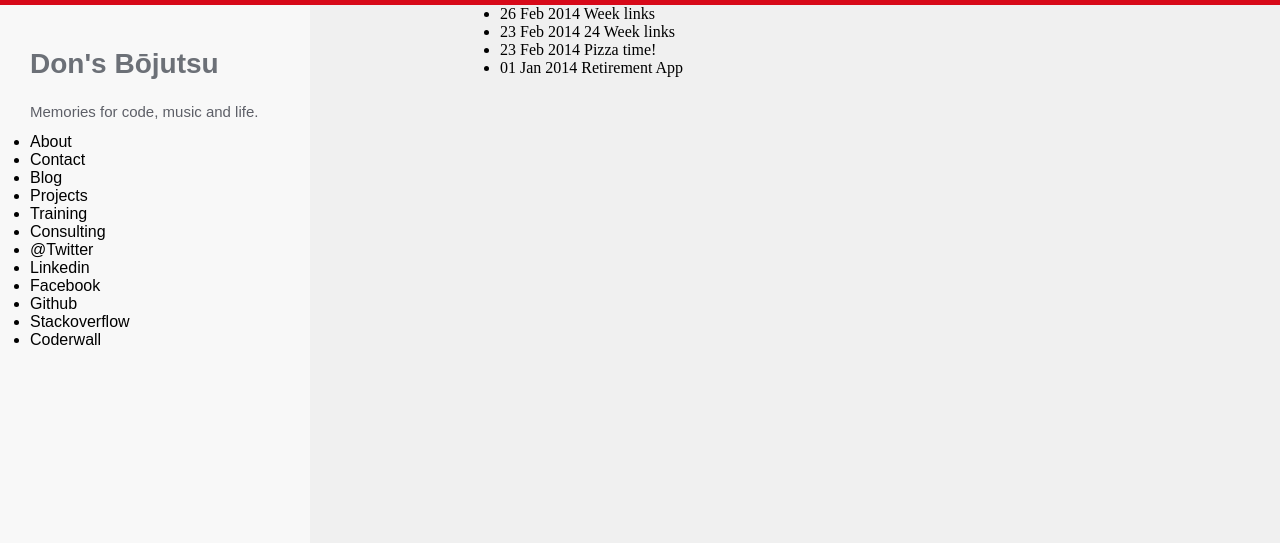
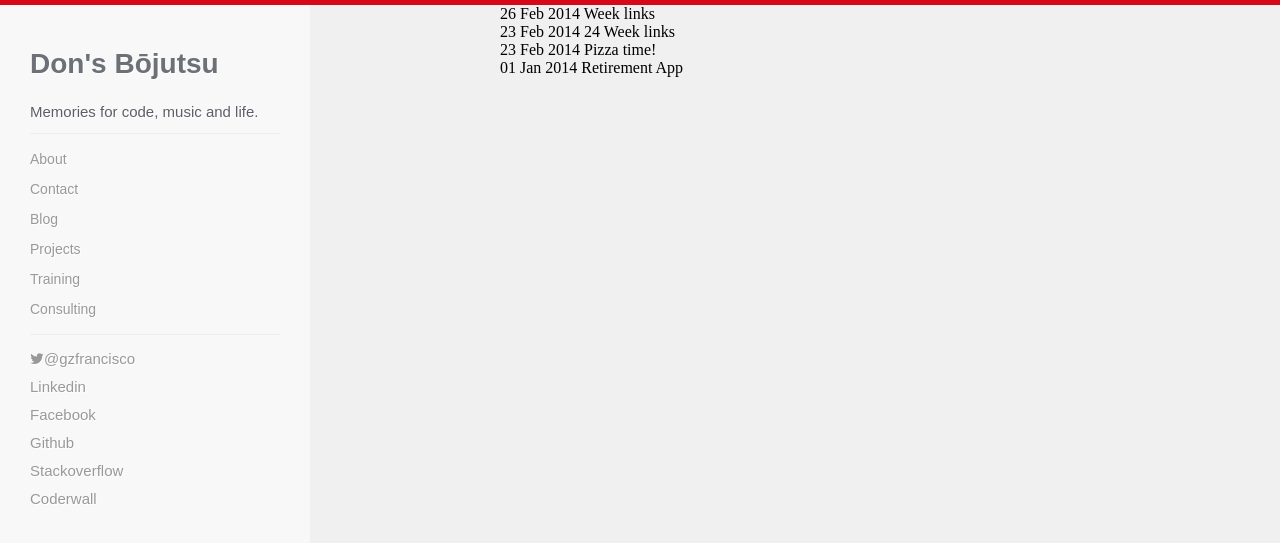
Before and after one commit to gzfrancisco/gzfrancisco.github.io, a Jekyll site: the page built from index.html, in a window 1280 px wide and 900 px high. Shown: the top 543 px of the window. Built offline with Jekyll 4.4.1, drawn with Linux system fonts in a browser that asks for light colours; nearby versions of some CDN libraries; Markdown is read by kramdown in place of the engine named in the settings.

Commit message:
Add awesome font

```diff
--- a/Gemfile
+++ b/Gemfile
@@ -6,6 +6,8 @@ source 'https://rubygems.org'
 gem 'jekyll'
 gem 'sass'
 gem 'bourbon'
+gem 'font-awesome-sass'
+
 gem 'guard-livereload'
 gem 'guard-shell'
 gem 'livereload'
--- a/_includes/social.html
+++ b/_includes/social.html
@@ -1,5 +1,5 @@
 <ul>
-  <li>@Twitter</li>
+  <li><a href="https://twitter.com/gzfrancisco"><i class="fa fa-twitter"></i>@gzfrancisco</a></li>
   <li>Linkedin</li>
   <li>Facebook</li>
   <li>Github</li>
--- a/_layouts/default.html
+++ b/_layouts/default.html
@@ -7,6 +7,8 @@
   <title>{{site.name}}, {{page.title}}</title>
   <meta name="viewport" content="width=device-width">
 
+  <!-- Awesome font -->
+  <link href="//netdna.bootstrapcdn.com/font-awesome/4.0.3/css/font-awesome.css" rel="stylesheet">
   <!-- Custom CSS -->
   <link rel="stylesheet" href="/css/main.css">
 
--- a/css/_sass/elements.sass
+++ b/css/_sass/elements.sass
@@ -1,6 +1,8 @@
 ul
   margin: 0
   padding: 0
+li
+  list-style: none
 a
   text-decoration: none
   color: inherit
--- a/css/elements.css
+++ b/css/elements.css
@@ -2,6 +2,9 @@ ul {
   margin: 0;
   padding: 0; }
 
+li {
+  list-style: none; }
+
 a {
   text-decoration: none;
   color: inherit; }
--- a/css/main.css
+++ b/css/main.css
@@ -1,6 +1,9 @@
 ul {
   margin: 0;
   padding: 0; }
+
+li {
+  list-style: none; }
 
 a {
   text-decoration: none;
@@ -25,11 +28,31 @@ html {
       html body aside header h1 {
         font-size: 28px;
         font-weight: bold;
-        color: #6c7077; }
+        color: #6c7077;
+        text-shadow: white 1px 1px 0px; }
       html body aside header h2 {
         font-size: 15px;
         font-weight: 100;
-        color: #5d5f67; }
+        color: #5d5f67;
+        text-shadow: white 1px 1px 0px; }
+      html body aside nav {
+        border-top: solid 1px #eeeeee;
+        border-bottom: solid 1px #eeeeee;
+        margin: 10px 0px;
+        padding: 10px 0px; }
+        html body aside nav ul {
+          color: #999999;
+          font-weight: 200;
+          text-shadow: white 1px 1px 0px;
+          font-size: 14px;
+          line-height: 30px; }
+      html body aside ul {
+        color: #999999;
+        font-weight: 200;
+        text-shadow: white 1px 1px 0px;
+        font-size: 15px;
+        line-height: 28px;
+        word-spacing: 10px; }
     html body section {
       background-color: #f0f0f0;
       width: 100%;
```
Also changed, not shown: css/_sass/main.sass (+21 -0 lines), Gemfile.lock, 2 other files.
